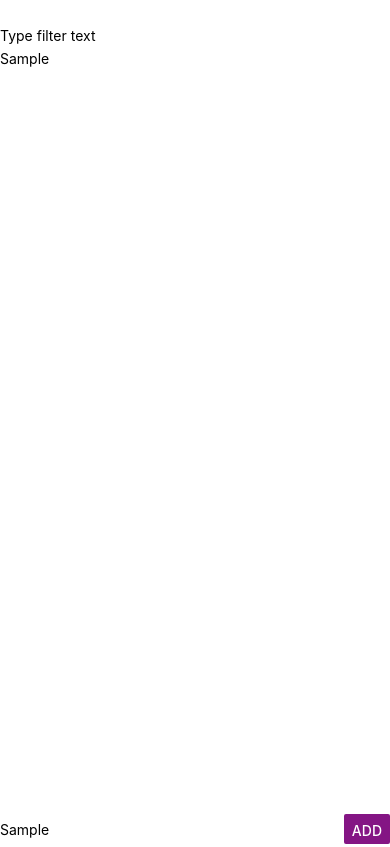
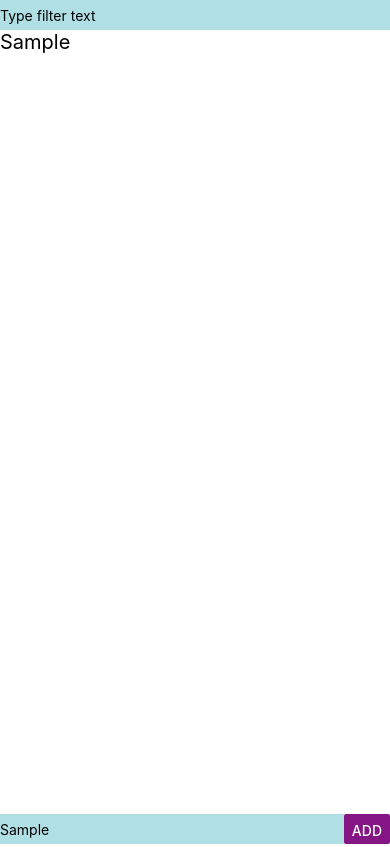
Before and after one commit to y-mabuchi/rn-todo-app, a React Native app: screen / in a window 390 px wide. Both pictures are taken after typing "Sample" into the empty fields and a click on the button "ADD". Built offline with nearby package versions, Linux system fonts and the light colour scheme.

Commit message:
add on off

```diff
--- a/App.js
+++ b/App.js
@@ -4,21 +4,21 @@
   StyleSheet,
   Text,
   View,
-  ScrollView,
   FlatList,
   TextInput,
   Button,
-  KeyboardAvoidingView,
   AsyncStorage,
+  TouchableOpacity,
+  SafeAreaView,
 } from "react-native";
 
 const styles = StyleSheet.create({
   container: {
     flex: 1,
     backgroundColor: "#fff",
-    paddingTop: 20,
   },
   filter: {
+    backgroundColor: "lightgray",
     height: 30,
   },
   todolist: {
@@ -29,10 +29,20 @@
     flexDirection: "row",
   },
   inputText: {
+    backgroundColor: "powderblue",
     flex: 1,
   },
   inputButton: {
+    backgroundColor: "steelblue",
     width: 100,
+  },
+  todoItem: {
+    fontSize: 20,
+    backgroundColor: "white",
+  },
+  todoItemDone: {
+    fontSize: 20,
+    backgroundColor: "red",
   },
 });
 
@@ -92,8 +102,29 @@
     saveTodo(todos);
   };
 
+  const TodoItem = (props) => {
+    let textStyle = styles.todoItem;
+    if (props.done === true) {
+      textStyle = styles.todoItemDone;
+    }
+    return (
+      <TouchableOpacity onPress={props.onTapTodoItem}>
+        <Text style={textStyle}>{props.title}</Text>
+      </TouchableOpacity>
+    );
+  };
+
+  const onTapTodoItem = (todoItem) => {
+    console.log(todoItem);
+    const index = todo.indexOf(todoItem);
+    todoItem.done = !todoItem.done;
+    todo[index] = todoItem;
+    setTodo(todo);
+    saveTodo(todo);
+  };
+
   return (
-    <KeyboardAvoidingView style={styles.container} behavior="padding">
+    <SafeAreaView style={styles.container}>
       <View style={styles.filter}>
         <TextInput
           onChangeText={(text) => filter(text)}
@@ -105,7 +136,14 @@
       <FlatList
         style={styles.todolist}
         data={filteredTodo}
-        renderItem={({ item }) => <Text>{item.title}</Text>}
+        extraData={todo}
+        renderItem={({ item }) => (
+          <TodoItem
+            title={item.title}
+            done={item.done}
+            onTapTodoItem={() => onTapTodoItem(item)}
+          />
+        )}
         keyExtractor={(item, index) => "todo_" + item.index}
       />
       <View style={styles.input}>
@@ -121,7 +159,7 @@
           style={styles.inputButton}
         />
       </View>
-    </KeyboardAvoidingView>
+    </SafeAreaView>
   );
 };
 
```
